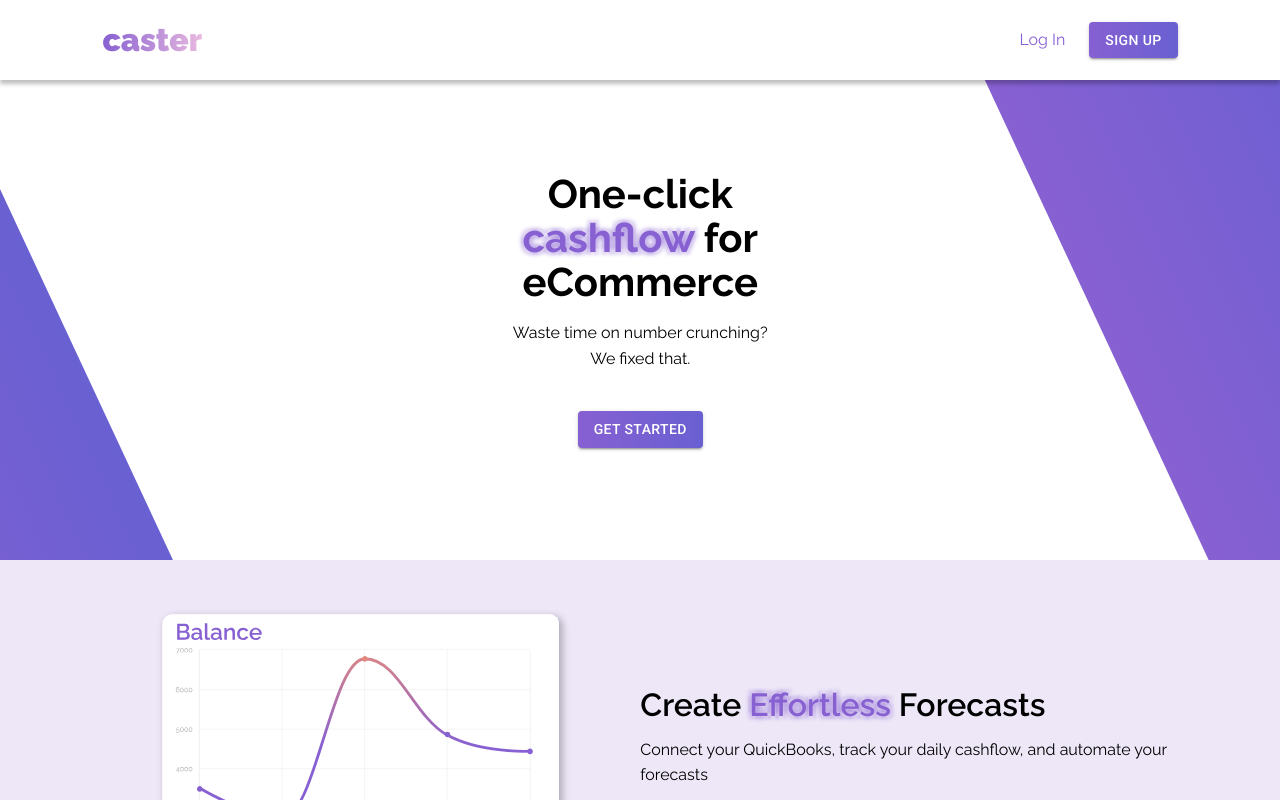
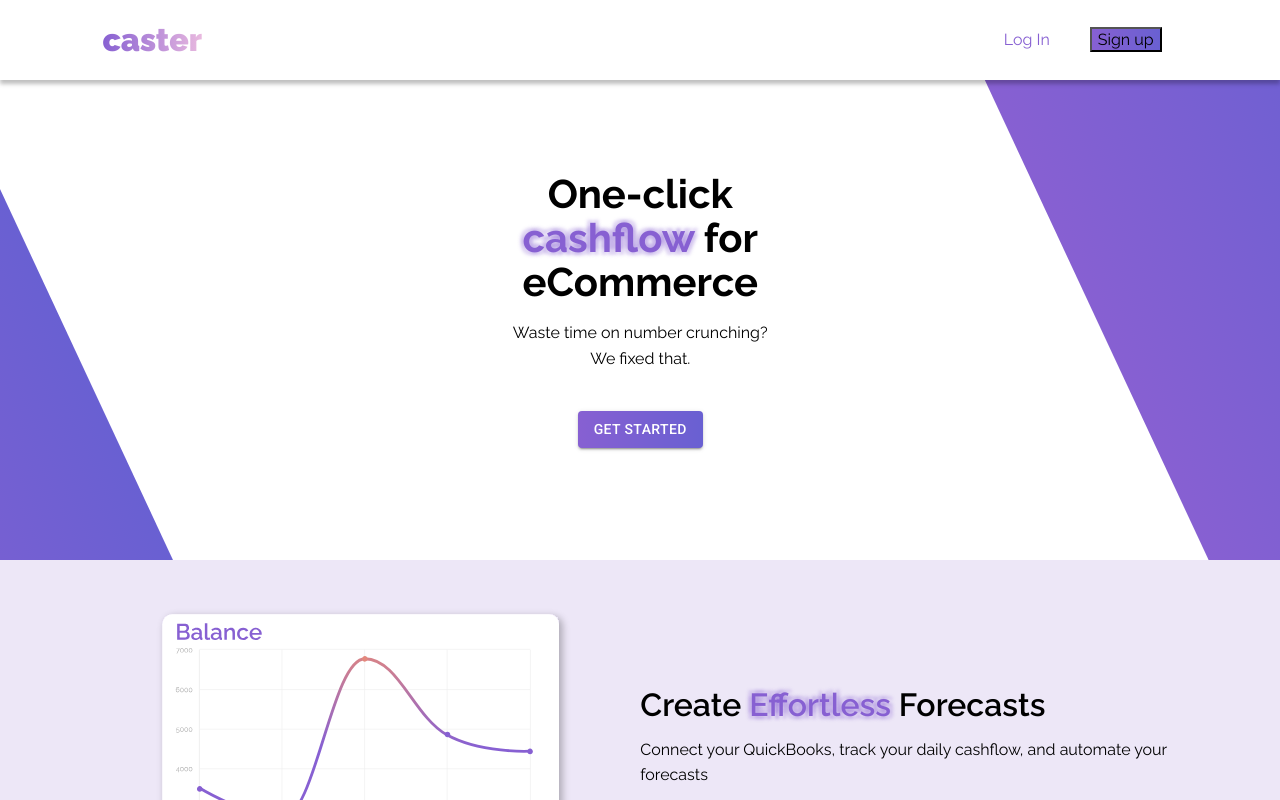
Before and after one commit to masonnh/NextStarterApp, a Next.js app: page / in a window 1280 px wide. Shown: the top 800 px of the page. Built offline with nearby package versions, Linux system fonts and the light colour scheme; no server answers.

Commit message:
remove mui

```diff
--- a/src/components/auth/SignOutButton.tsx
+++ b/src/components/auth/SignOutButton.tsx
@@ -1,6 +1,6 @@
 "use client";
 
-import Button from '@mui/material/Button';
+import Button from '@/components/ui/Button';
 import { logout } from "./actions";
 
 function SignOutButton() {
--- a/src/components/layout/Navbar.tsx
+++ b/src/components/layout/Navbar.tsx
@@ -1,7 +1,7 @@
 'use client';
 
 import Link from 'next/link';
-import Button from '@mui/material/Button';
+import Button from '@/components/ui/Button';
 import SignOutButton from '../auth/SignOutButton';
 import useUserSession from '@/lib/hooks/useUserSession';
 
--- a/src/components/page/PromoCard.tsx
+++ b/src/components/page/PromoCard.tsx
@@ -1,5 +1,5 @@
 import Link from 'next/link';
-import Button from '@mui/material/Button';
+import Button from '@/components/ui/Button';
 
 export default function PromoCard() {
     return (
--- /dev/null
+++ b/src/components/ui/Button.tsx
@@ -0,0 +1,41 @@
+"use client";
+
+import React from "react";
+import clsx from "clsx";
+
+type ButtonProps = React.ButtonHTMLAttributes<HTMLButtonElement> & {
+  variant?: "contained" | "outline" | "ghost" | "link";
+  size?: "sm" | "md" | "lg";
+};
+
+export default function Button({
+  variant = "contained",
+  size = "md",
+  className,
+  children,
+  ...props
+}: ButtonProps) {
+  const base = "inline-flex items-center justify-center rounded-md font-medium focus:outline-none";
+
+  const sizeMap: Record<string, string> = {
+    sm: "px-3 py-1 text-sm",
+    md: "px-4 py-2 text-base",
+    lg: "px-6 py-3 text-lg",
+  };
+
+  const variantMap: Record<string, string> = {
+    contained: "bg-accent text-white shadow-sm hover:brightness-95",
+    outline: "border border-neutral-700 text-text-primary bg-transparent hover:bg-neutral-800",
+    ghost: "bg-transparent text-text-primary hover:bg-neutral-900",
+    link: "bg-transparent text-accent underline",
+  };
+
+  return (
+    <button
+      className={clsx(base, sizeMap[size], variantMap[variant], className)}
+      {...props}
+    >
+      {children}
+    </button>
+  );
+}
```
